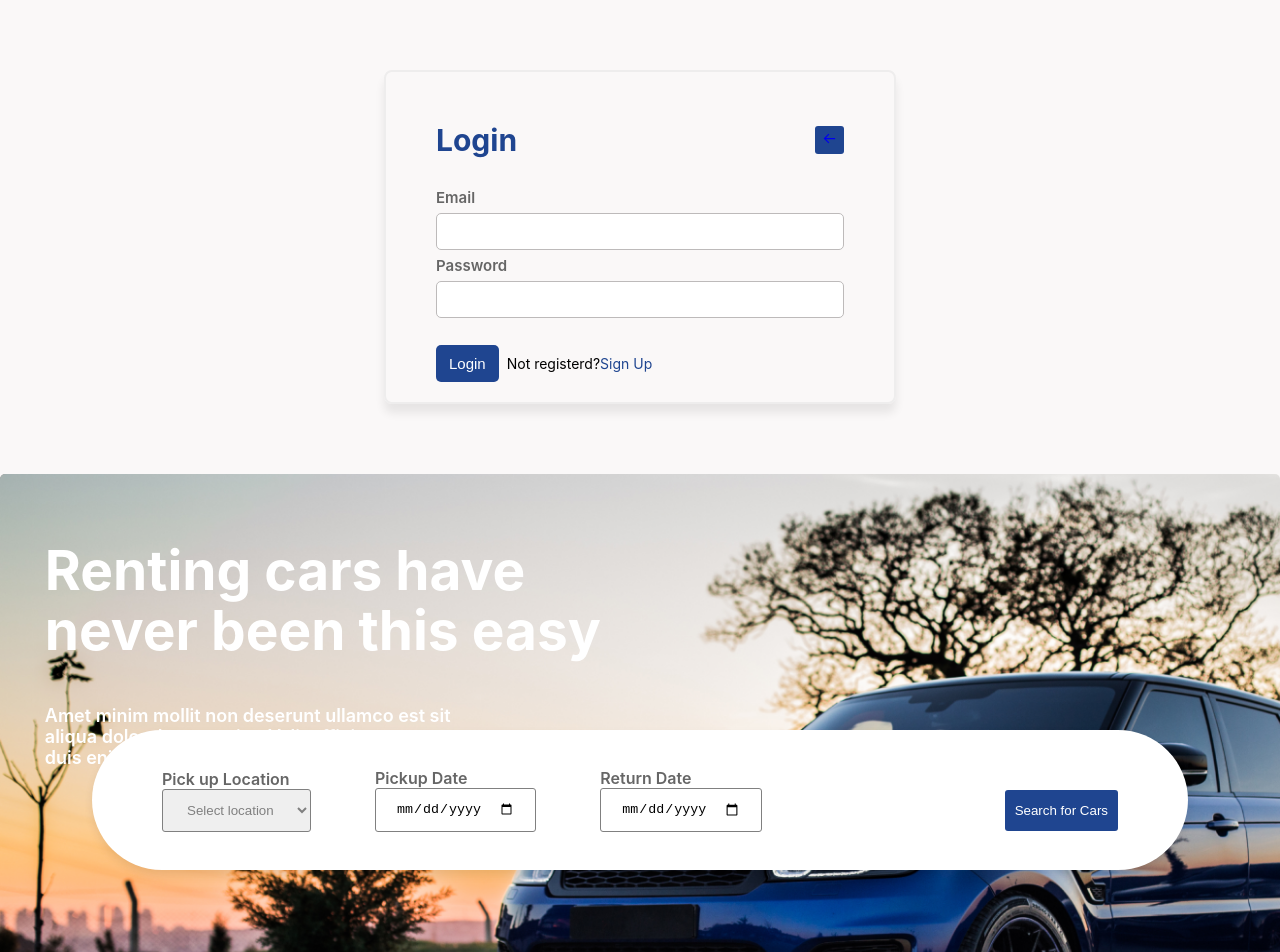
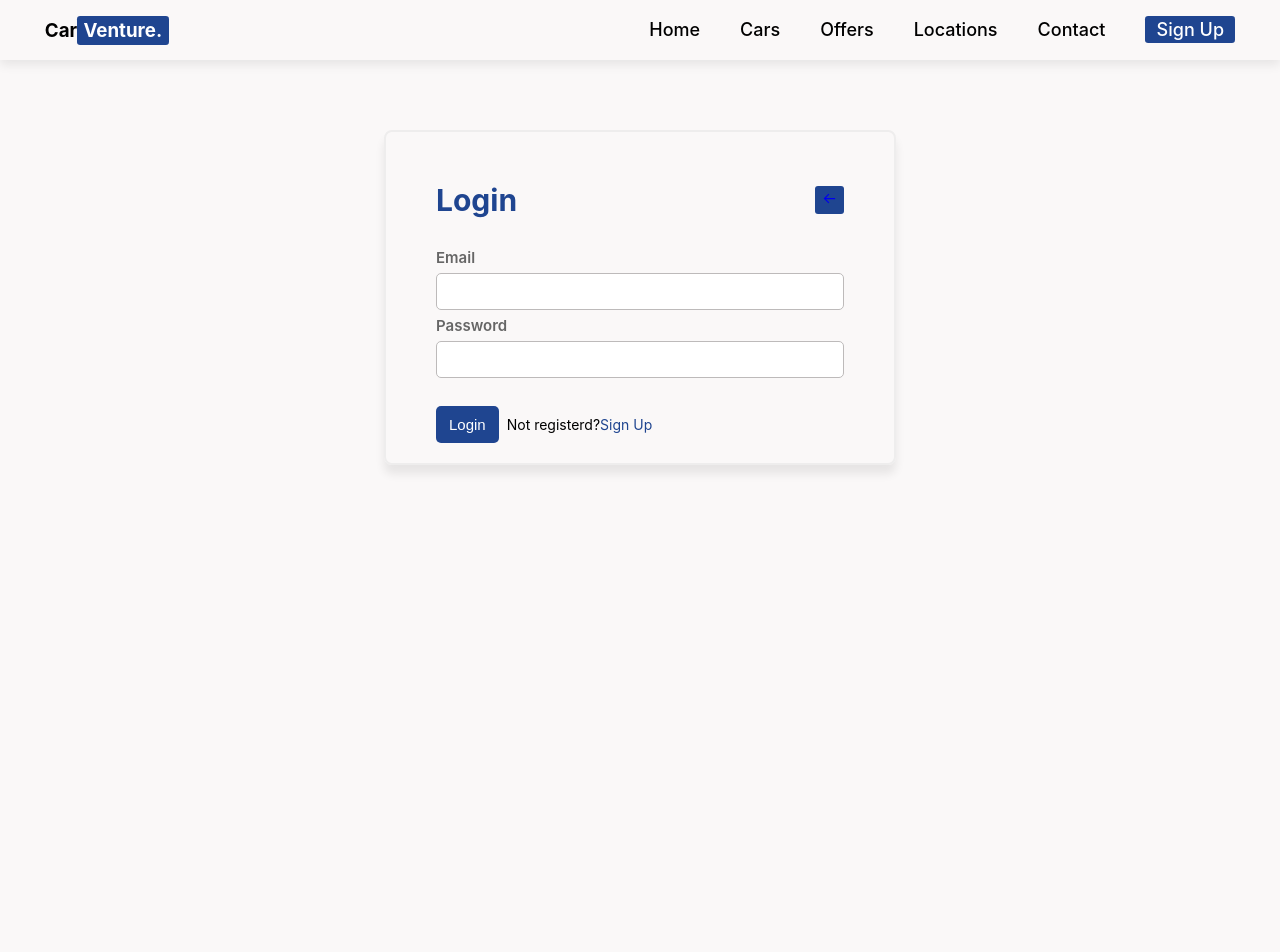
Before and after one commit to Ebbbbby/CarVenture, a React (Create React App) app: page /login in a window 1280 px wide. Shown: the top 952 px of the page. After the commit the page ends 800 px from the top, so only its background shows below. Built offline with nearby package versions, Linux system fonts and the light colour scheme; the HTML template or start-up script is replaced by a standard one.

Commit message:
car update

```diff
--- a/src/App.js
+++ b/src/App.js
@@ -11,13 +11,12 @@ function App() {
   return (
     <>
       <div className="App">
+        <Navbar />
         <Routes>
-          <Route exact path="/" element={<Navbar />}></Route>
+          <Route exact path="/" element={<Banner />}></Route>
           <Route exact path="/register" element={<Register />}></Route>
           <Route exact path="/login" element={<Login />}></Route>
         </Routes>
-        <Banner />
-
       </div>
     </>
   );
--- a/src/components/navbar/banner/Banner.jsx
+++ b/src/components/navbar/banner/Banner.jsx
@@ -24,11 +24,7 @@ const Banner = () => {
             </p>
           </div>
         </div>
-        <div className="container__padding banner__inputs">
-          <BannerLabel />
-          <PickUp />
-          <ReturnDate/>
-        </div>
+
       </div>
     </section>
   );
```
